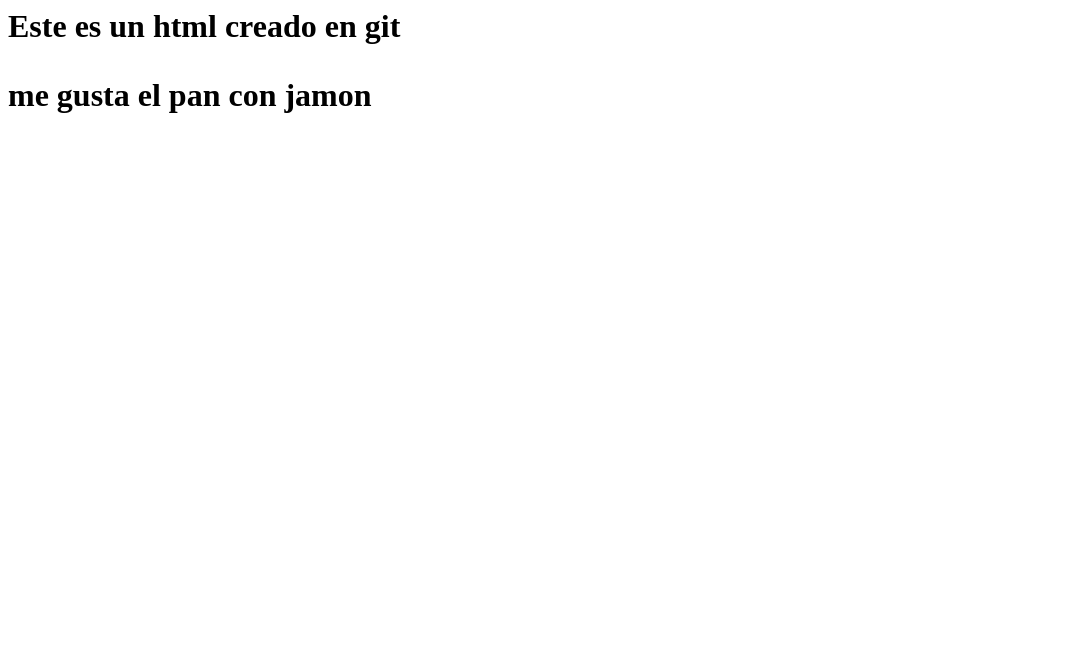
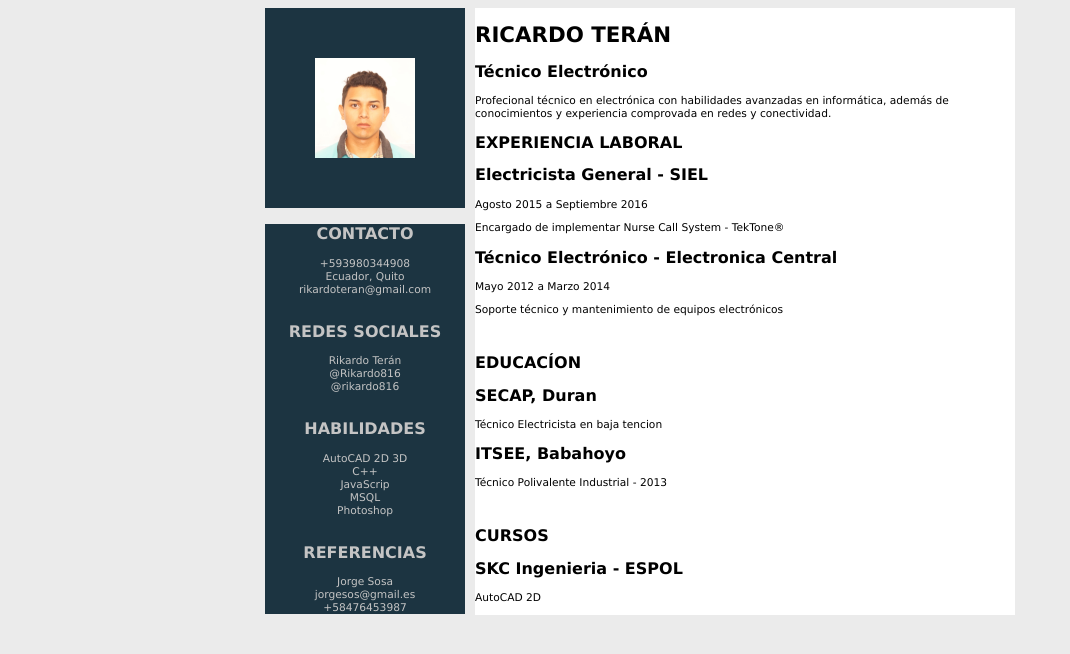
Before and after one commit to Rikardo816/Rikardo816.github.io, a plain HTML site: page index.html in a window 1280 px wide. Shown: the whole page, without its empty margins (0-1070 px from the left). Drawn offline with Linux system fonts and the light colour scheme.

Commit message:
Este es mi Cv online

```diff
--- a/index.html
+++ b/index.html
@@ -1,2 +1,72 @@
-<h1>Este es un html creado en git<h1>
-		<p>me gusta el pan con jamon<p>
+<!DOCTYPE html>
+<html lang="en">
+<head>
+    <meta charset="UTF-8">
+    <meta name="viewport" content="width=device-width, initial-scale=1.0">
+    <title>CV Ricardo Terán</title>
+    <meta name="description" content="CV Ricardo Teran">
+    <meta name="author" content="Ricardo Teran">
+    <meta name="keywords" content="Mi primer CV en html">
+    <link rel="stylesheet" href="styles.css">
+</head>
+<body>
+    <div id="contenedor">
+        <div id="lateral">
+       <img src="images/foto.jpg" alt="Rikardo">
+       <ul>
+        <h2>CONTACTO</h2>
+        <li>+593980344908</li>
+        <li>Ecuador, Quito</li>
+        <li>rikardoteran@gmail.com</li>
+        <br>
+        <h2>REDES SOCIALES</h2>
+        <li><a href="https://www.facebook.com/rikardo.teran1">Rikardo Terán</a></li>
+        <li><a href="https://twitter.com/Rikardo816">@Rikardo816</a></li>
+        <li><a href="https://www.instagram.com/rikardo816/">@rikardo816</a></li>
+        <br>
+        <h2>HABILIDADES</h2>
+        <li>AutoCAD 2D 3D</li>
+        <li>C++</li>
+        <li>JavaScrip</li>
+        <li>MSQL</li>
+        <li>Photoshop</li>
+        <br>
+        <h2>REFERENCIAS</h2>
+        <li>Jorge Sosa</li>
+        <li>jorgesos@gmail.es</li>
+        <li>+58476453987</li>
+      </ul>
+    </div>
+    <div id="cuerpo">
+        <h1 class="name">RICARDO TERÁN</h1>
+        <h2>Técnico Electrónico</h2>
+        <p id="resumen">Profecional técnico en electrónica con habilidades avanzadas en informática, además
+            de conocimientos y experiencia comprovada en redes y conectividad.
+        </p>
+        <article>
+            <h1>EXPERIENCIA LABORAL</h1>
+            <h2>Electricista General - SIEL</h2>
+            <p>Agosto 2015 a Septiembre 2016</p>
+            <p>Encargado de implementar Nurse Call System - TekTone®</p>
+            <h2>Técnico Electrónico - Electronica Central</h2>
+            <p>Mayo 2012 a Marzo 2014</p>
+            <p>Soporte técnico y mantenimiento de equipos electrónicos</p>
+        </article>
+        <br>
+        <article>
+            <h1>EDUCACÍON</h1>
+            <h2>SECAP, Duran</h2>
+            <p>Técnico Electricista en baja tencion</p>
+            <h2>ITSEE, Babahoyo</h2>
+            <p>Técnico Polivalente Industrial - 2013</p>
+        </article>
+        <br>
+        <article>
+            <h1>CURSOS</h1>
+            <h2>SKC Ingenieria - ESPOL</h2>
+            <p>AutoCAD 2D</p>
+        </article>
+    </div>
+    </div>
+</body>
+</html>
--- /dev/null
+++ b/styles.css
@@ -0,0 +1,46 @@
+
+
+BODY {
+    font: 8pt Verdana, Geneva, Arial, Helvetica, sans-serif;
+    margin: 10 0 10 0px;
+    text-align: center;
+    background-color: #ebebeb;
+ }
+
+ #contenedor{
+     margin: auto;
+     width: 750px;
+
+ }
+ #lateral{
+
+    width: 200px;
+    float: left;
+ }
+
+ #lateral ul{
+    margin : 0 0 0 0px;
+    padding: 0 0 0 0px;
+    list-style: none;
+    background-color: #1C3441;
+    color: #c4c4c4;
+ }
+
+ #lateral img{
+     width: 100px;
+     padding: 50px;
+     text-align: left;
+     background-color: #1C3441;
+ }
+#lateral a{
+    text-decoration: none;
+    color: #c4c4c4;
+}
+
+ #cuerpo{
+
+    width: 540px;
+    float: right;
+    text-align: left;
+    background-color: white;
+}
```
Also changed, not shown: images/foto.jpg (added).
